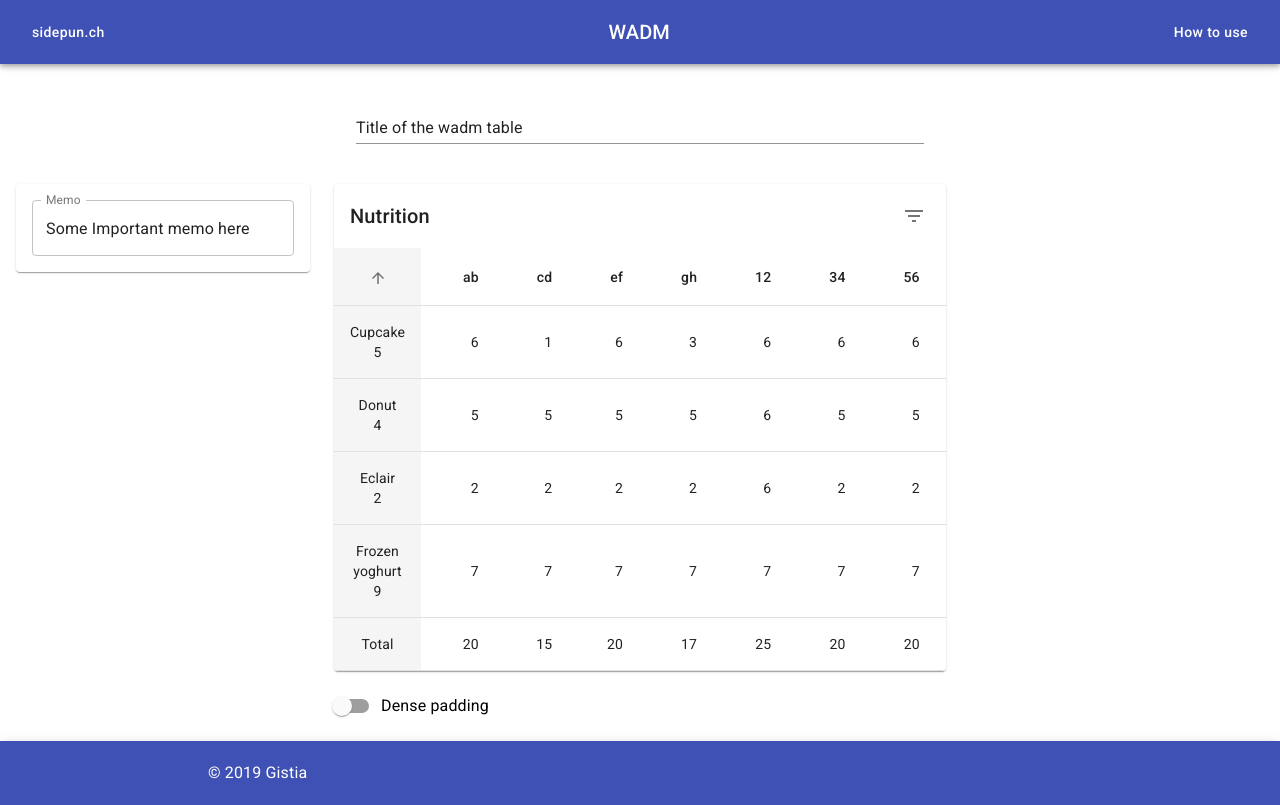
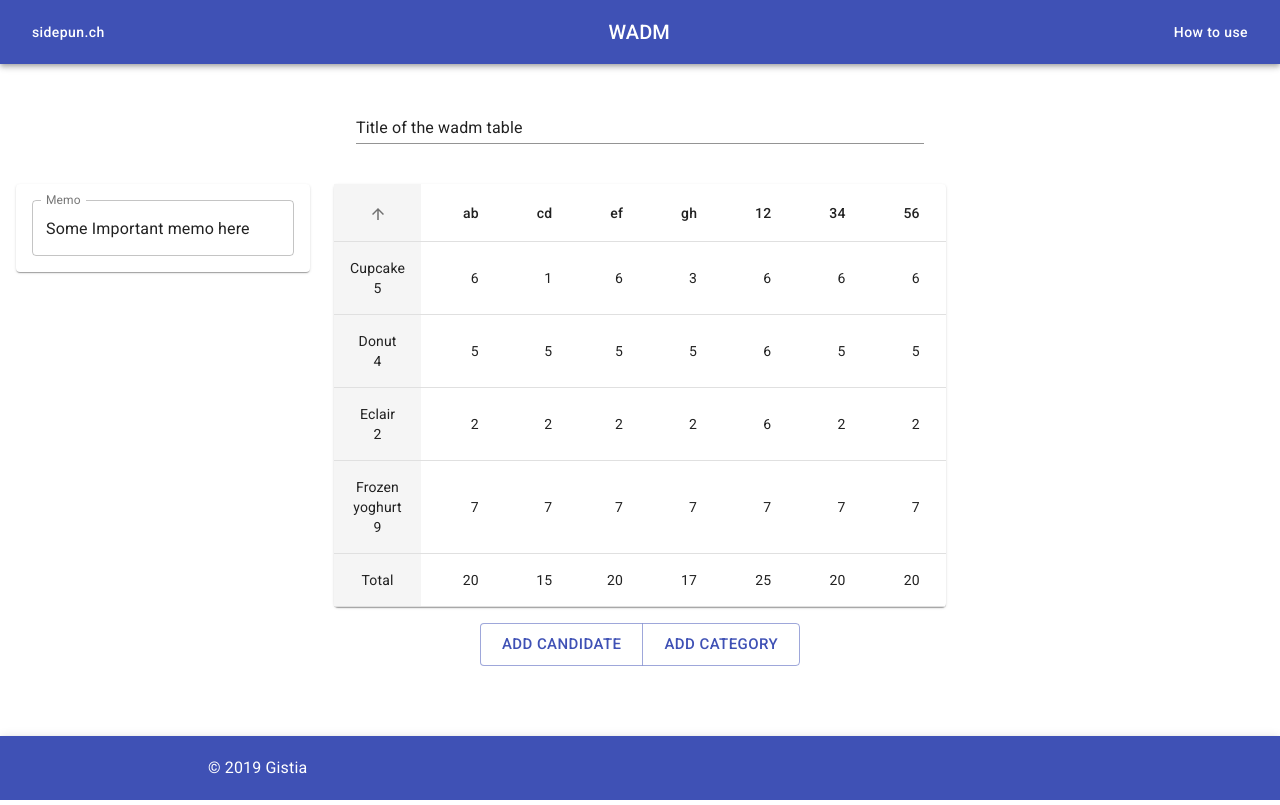
Before and after one commit to kim-sardine/wadm-react, a React (Create React App) app: page / in a window 1280 px wide. Built offline with nearby package versions, Linux system fonts and the light colour scheme; the HTML template or start-up script is replaced by a standard one.

Commit message:
Add button, Remove toolbar

```diff
--- a/src/components/WadmTable.tsx
+++ b/src/components/WadmTable.tsx
@@ -1,20 +1,16 @@
 import React, { useState } from 'react';
-import { createStyles, lighten, makeStyles, Theme } from '@material-ui/core/styles';
+import { createStyles, makeStyles, Theme } from '@material-ui/core/styles';
 import Table from '@material-ui/core/Table';
 import TableBody from '@material-ui/core/TableBody';
 import TableCell from '@material-ui/core/TableCell';
 import TableContainer from '@material-ui/core/TableContainer';
 import TableHead from '@material-ui/core/TableHead';
+import Box from '@material-ui/core/Box';
 import TableRow from '@material-ui/core/TableRow';
 import TableSortLabel from '@material-ui/core/TableSortLabel';
-import Toolbar from '@material-ui/core/Toolbar';
-import Typography from '@material-ui/core/Typography';
 import Paper from '@material-ui/core/Paper';
-import IconButton from '@material-ui/core/IconButton';
-import Tooltip from '@material-ui/core/Tooltip';
-import FormControlLabel from '@material-ui/core/FormControlLabel';
-import Switch from '@material-ui/core/Switch';
-import FilterListIcon from '@material-ui/icons/FilterList';
+import Button from '@material-ui/core/Button';
+import ButtonGroup from '@material-ui/core/ButtonGroup';
 
 interface Candidate {
     name: string;
@@ -125,8 +121,8 @@ function EnhancedTableHead(props: EnhancedTableProps) {
             <TableRow>
                 <TableCell
                     key={-1}
-                    align={'center'}
-                    padding={'default'}
+                    align="center"
+                    padding="default"
                     sortDirection={orderBy === -1 ? order : false}
                 >
                     <TableSortLabel
@@ -144,8 +140,8 @@ function EnhancedTableHead(props: EnhancedTableProps) {
                 {candidates.map((candidate, index) => (
                     <TableCell
                         key={index}
-                        align={'right'}
-                        padding={'default'}
+                        align="right"
+                        padding="default"
                         sortDirection={orderBy === index ? order : false}
                     >
                         <TableSortLabel
@@ -160,54 +156,14 @@ function EnhancedTableHead(props: EnhancedTableProps) {
                                 </span>
                             ) : null}
                         </TableSortLabel>
+                        <div>
+                        </div>
                     </TableCell>
                 ))}
             </TableRow>
         </TableHead>
   );
 }
-
-const useToolbarStyles = makeStyles((theme: Theme) =>
-    createStyles({
-        root: {
-            paddingLeft: theme.spacing(2),
-            paddingRight: theme.spacing(1),
-        },
-        highlight:
-            theme.palette.type === 'light'
-                ? {
-                    color: theme.palette.secondary.main,
-                    backgroundColor: lighten(theme.palette.secondary.light, 0.85),
-                }
-                : {
-                    color: theme.palette.text.primary,
-                    backgroundColor: theme.palette.secondary.dark,
-                },
-        title: {
-            flex: '1 1 100%',
-        },
-    }),
-);
-
-interface EnhancedTableToolbarProps {
-}
-
-const EnhancedTableToolbar = (props: EnhancedTableToolbarProps) => {
-    const classes = useToolbarStyles();
-
-    return (
-        <Toolbar className={classes.root}>
-            <Typography className={classes.title} variant="h6" id="tableTitle" component="div">
-                Nutrition
-            </Typography>
-            <Tooltip title="Filter list">
-                <IconButton aria-label="filter list">
-                <FilterListIcon />
-                </IconButton>
-            </Tooltip>
-        </Toolbar>
-    );
-};
 
 interface MyTableRowProps {
     category: Category,
@@ -233,7 +189,7 @@ const MyTableRow = (props: MyTableRowProps) => {
 
 const MyTotalRow = () => {
     return (
-        <TableRow hover key={"total"}>
+        <TableRow hover key="total">
             <TableCell align="center">
                 Total
             </TableCell>
@@ -287,7 +243,6 @@ export default function WadmTable() {
     const classes = useStyles();
     const [order, setOrder] = useState<Order>('asc');
     const [orderBy, setOrderBy] = useState<number>(-1);
-    const [dense, setDense] = useState(false);
 
     const handleRequestSort = (event: React.MouseEvent<unknown>, property: number) => {
         const isAsc = orderBy === property && order === 'asc';
@@ -295,19 +250,15 @@ export default function WadmTable() {
         setOrderBy(property);
     };
 
-    const handleChangeDense = (event: React.ChangeEvent<HTMLInputElement>) => {
-        setDense(event.target.checked);
-    };
 
     return (
         <div className={classes.root}>
             <Paper className={classes.paper}>
-            <EnhancedTableToolbar />
                 <TableContainer>
                     <Table
                         className={classes.table}
                         aria-labelledby="tableTitle"
-                    size={dense ? 'small' : 'medium'}
+                        size="medium"
                         aria-label="enhanced table"
                     >
                         <EnhancedTableHead
@@ -330,10 +281,12 @@ export default function WadmTable() {
                     </Table>
                 </TableContainer>
             </Paper>
-        <FormControlLabel
-            control={<Switch checked={dense} onChange={handleChangeDense} />}
-            label="Dense padding"
-        />
+            <Box textAlign='center'>
+                <ButtonGroup size="large" color="primary" aria-label="large outlined primary button group">
+                    <Button>Add Candidate</Button>
+                    <Button>Add Category</Button>
+                </ButtonGroup>
+            </Box>
         </div>
     );
 }
```
Lines whose indentation alone changed are shown as unchanged.
